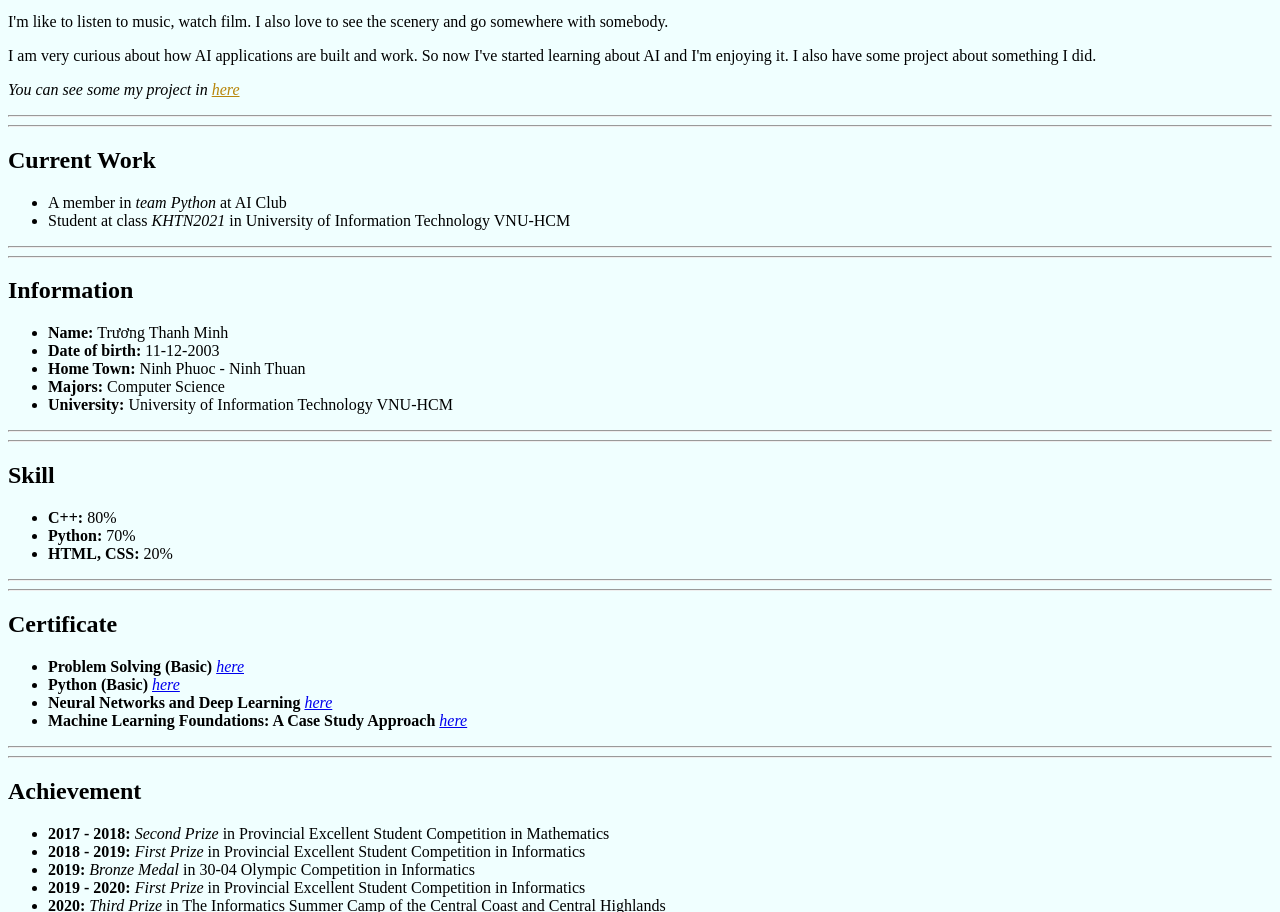
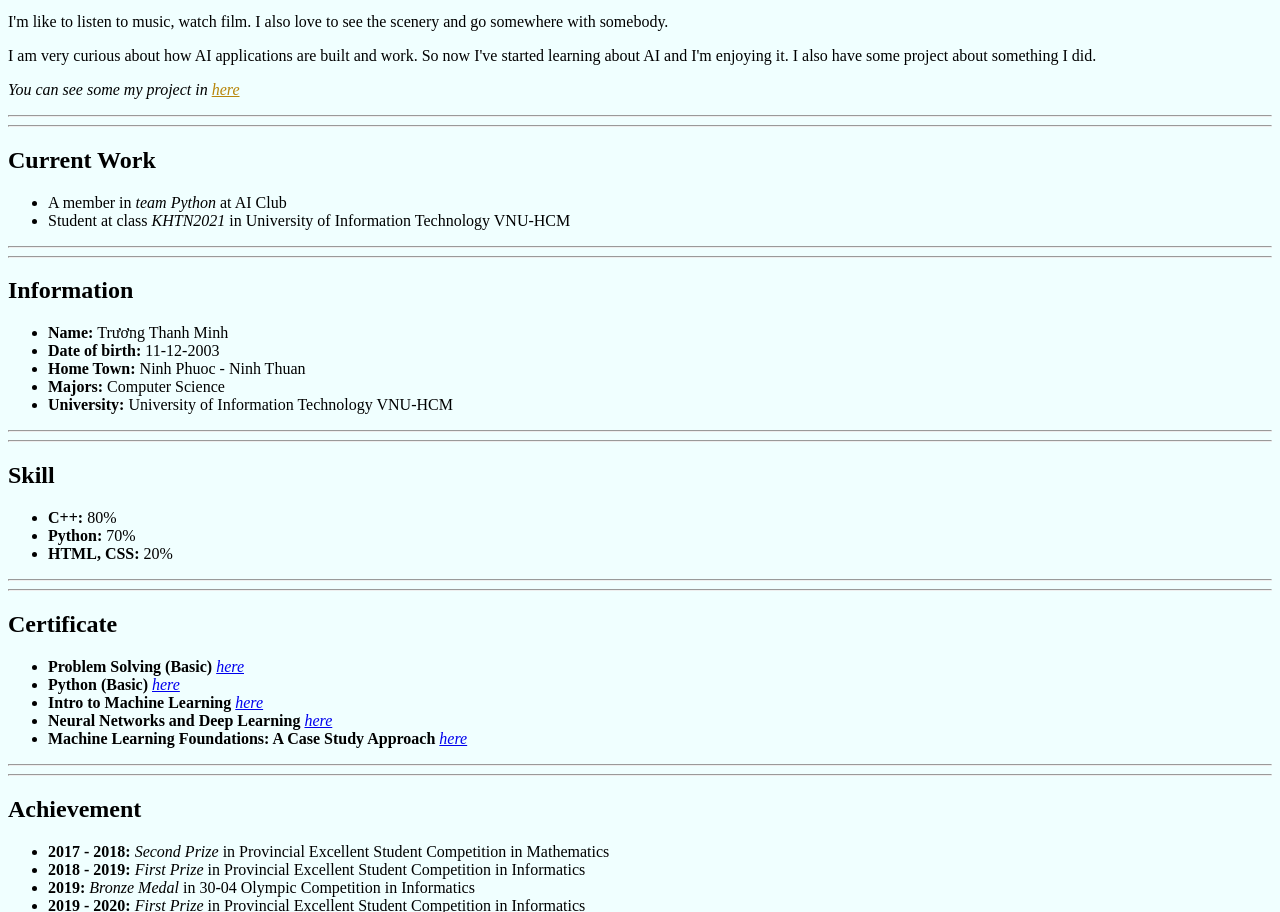
Before and after one commit to trthminh/trthminh.github.io, a plain HTML site: page index.html in a window 1280 px wide. Shown: the part 190-1102 px from the top of the page. Drawn offline with Linux system fonts and the light colour scheme.

Commit message:
Update index.html

```diff
--- a/index.html
+++ b/index.html
@@ -68,6 +68,7 @@
   <ul>
     <li><b>Problem Solving (Basic) </b><a href="https://www.hackerrank.com/certificates/829996532807"><i>here</i></a></li>
     <li><b>Python (Basic) </b><a href="https://www.hackerrank.com/certificates/0e85897c2036"><i>here</i></a></li>
+    <li><b>Intro to Machine Learning </b><a href="https://www.kaggle.com/learn/certification/minhtrngthanh/intro-to-machine-learning"><i>here</i></a></li>
     <li><b>Neural Networks and Deep Learning </b><a href="https://www.coursera.org/account/accomplishments/certificate/6HGLP5QY7BU5"><i>here</i></a></li>
     <li><b>Machine Learning Foundations: A Case Study Approach </b><a href="https://www.coursera.org/account/accomplishments/certificate/LJCQNUKZ84T2"><i>here</i></a></li>
   </ul>
```
